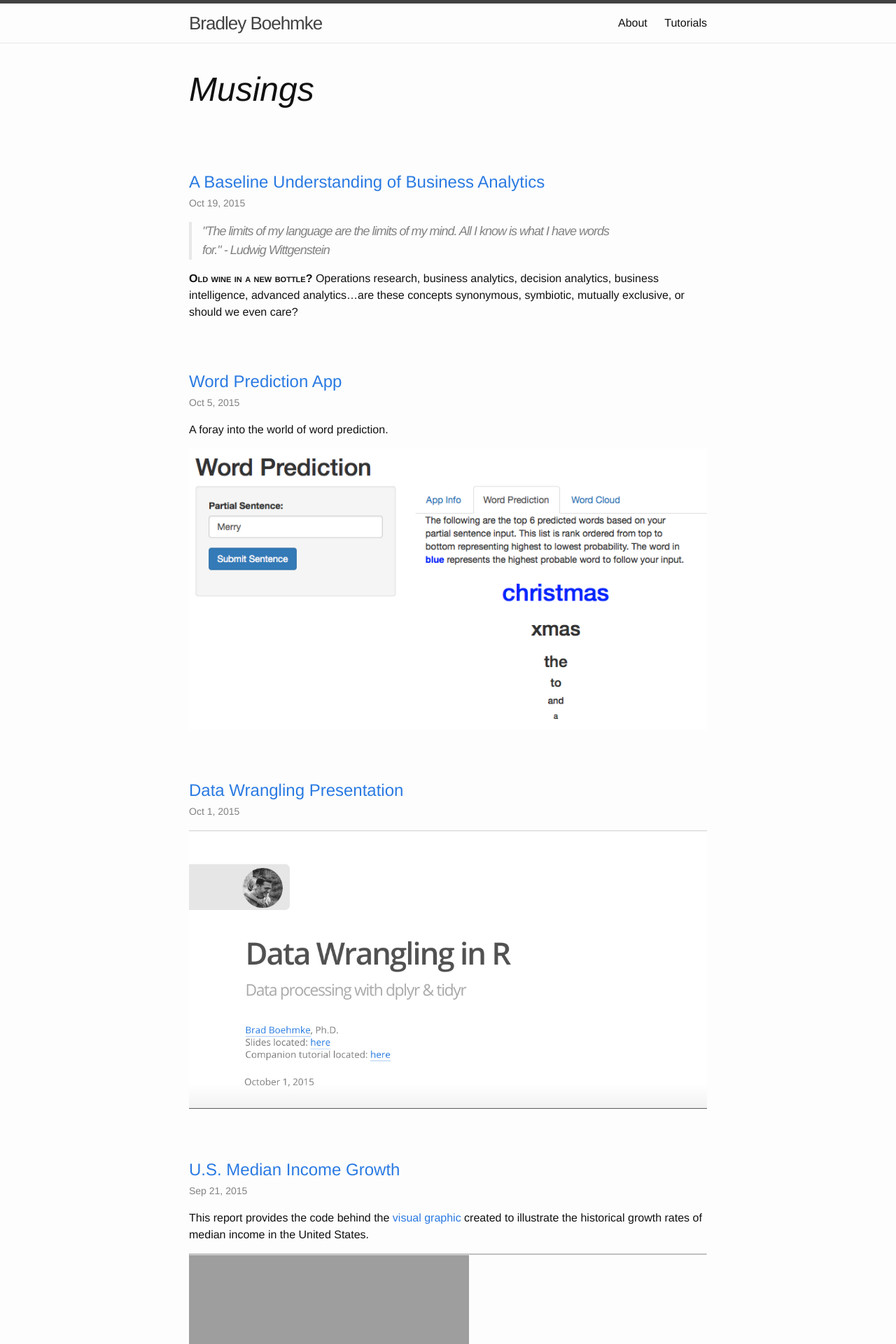
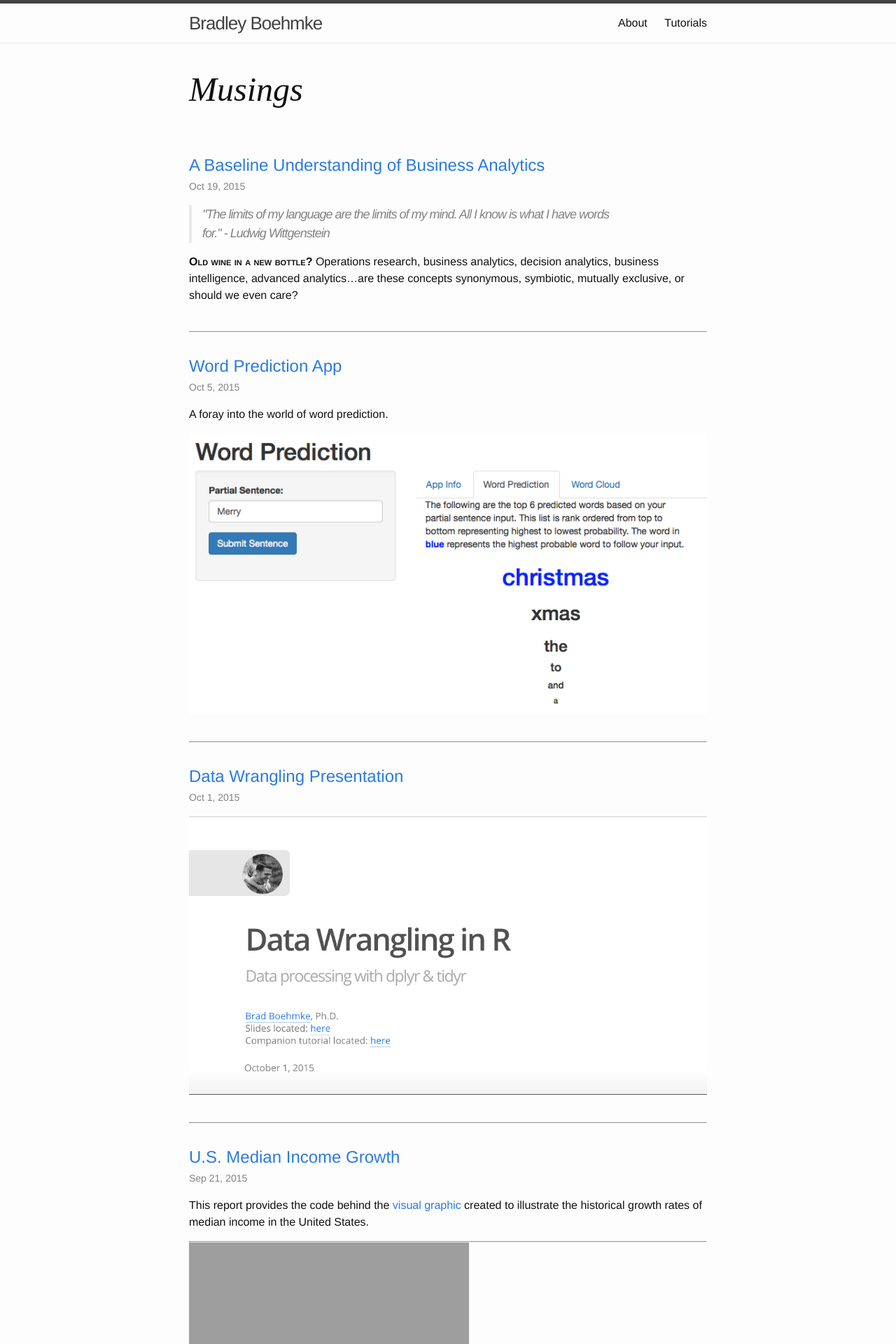
Before and after one commit to bradleyboehmke/bradleyboehmke, a Jekyll site: the page built from index.html, in a window 1280 px wide. Shown: the top 1920 px of the page at 70% size. Built offline with Jekyll 4.4.1, drawn with Linux system fonts in a browser that asks for light colours.

Commit message:
Update index.html

```diff
--- a/index.html
+++ b/index.html
@@ -7,13 +7,9 @@ layout: default
 
 <div class="home">
 
-
-<em><font size="8">Musings</font></em>
-
-<p>
-  <br>
+<p style="font-family:cardo;">
+<em><font size="8" >Musings</font></em>
 </p>
-
 <p>
   <br>
 </p>
@@ -30,6 +26,7 @@ layout: default
         <p>
         {{ post.excerpt }}
         <br>
+        <hr>
         </p>
       </li>
     {% endfor %}
```
